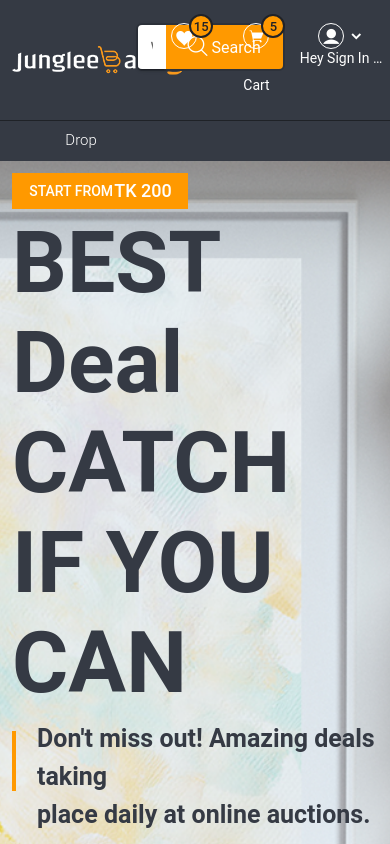
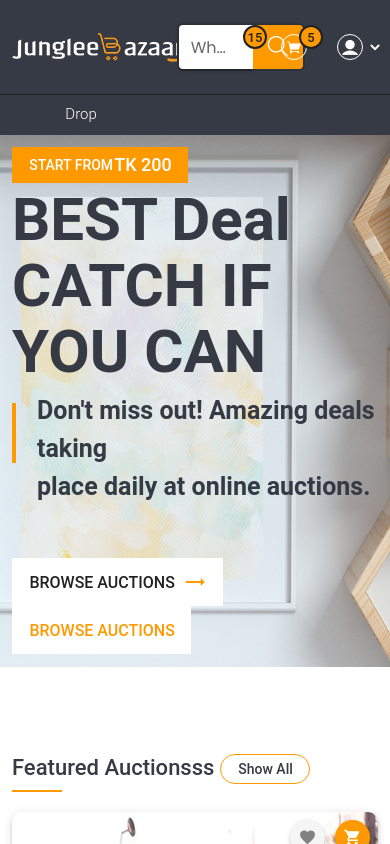
Before and after one commit to mobarak25/jungleefy, a Vue app: page / in a window 390 px wide. Shown: the top 844 px of the page. Built offline with nearby package versions, Linux system fonts and the light colour scheme.

Commit message:
header responsive

```diff
--- a/src/assets/sass/_common.scss
+++ b/src/assets/sass/_common.scss
@@ -29,8 +29,7 @@ button{
 /*=====  Main structure  =======*/
 /*==============================*/
 
-@include media(other){
-
+@include media(container){
 	.container{
 		max-width: 1614px;
 	}
--- a/src/assets/sass/_mixins.scss
+++ b/src/assets/sass/_mixins.scss
@@ -95,25 +95,38 @@ $unit: 'px'; // Feel free to change the unit.
 
 //media screen
 @mixin media($name){
-	@if ($name == "other") {
+
+	@if(type-of($name) == number){
+		@media (max-width: $name){
+			@content
+		}
+	}
+	@else if(type-of($name) == string){
+
+		@if ($name == "container") {
 			@media (min-width: 1600px){
 				@content
 			}
-    }@if ($name == "xl") {
-        @media (max-width: 1199px){
+		}
+		@if ($name == "xl") {
+			@media (max-width: 1904px){
 				@content
 			}
-    }@if ($name == "lg") {
-        @media (max-width: 991px){
+		}
+		@else if ($name == "lg") {
+			@media (max-width: 1263px){
 				@content
 			}
-    }@if ($name == "md") {
-        @media (max-width: 767px){
+		}
+		@else if ($name == "md") {
+			@media (max-width: 960px){
 				@content
 			}
-    }@if ($name == "sm") {
+		}
+		@else if ($name == "sm") {
 			@media (max-width: 576px){
 				@content
 			}
 		}
 	}
+}
--- a/src/assets/sass/header.scss
+++ b/src/assets/sass/header.scss
@@ -109,7 +109,7 @@ header{
 }
 .select-box {
     margin-right: rem-calc(20px);
-    width: 104px;
+    width: 107px;
     overflow: hidden;
     position: relative;
 
@@ -159,3 +159,53 @@ header{
         background: linear-gradient(0deg, rgba(43,48,55,1) 0%, rgba(28,30,34,1) 100%);
     }
 }
+
+@include media(1599px){
+    .top-header-left {
+        width: 37%;
+    }
+    .top-header-mid {
+        width: 37.5%;
+    }
+    .select-box{
+        margin-right: rem-calc(5px);
+    }
+    .select-box-wrapper{
+        padding-right: 0;
+    }
+}
+
+@include media(lg){
+    .site-search{
+        .site-search-btn {
+            width: 50px;
+        }
+        .site-search-box {
+            width: calc(100% - 50px);
+        }
+    }
+    .top-header-left {
+        width: 45%;
+    }
+    .top-header-mid {
+        width: 35%;
+    }
+    .top-header-right {
+        width: 20%;
+    }
+    .select-box {
+        width: 93px;
+        .v-input__slot{
+            padding: 0 5px !important;
+        }
+    }
+    .top-header-widgets{
+        span{
+            display: none;
+            &.sign-text{
+                display: none;
+            }
+        }
+    }
+
+}
--- a/src/assets/sass/home_banner.scss
+++ b/src/assets/sass/home_banner.scss
@@ -1,5 +1,6 @@
 .banner-wrapper{
     padding-bottom: rem-calc(47px);
+
     position: relative;
     .banner-caption{
         .v-btn{
@@ -13,7 +14,11 @@
         }
         h2{
             padding: rem-calc(4px 0 7px);
-            @include font(primary, 86px, 100px, semi-bold)
+            @include font(primary, 86px, 100px, semi-bold);
+
+            @include media(1599px){
+                @include font(false, 60px, 66px, false)
+            }
         }
         p{
             padding-left: rem-calc(25px);
@@ -38,6 +43,7 @@
             }
         }
     }
+
 }
 
 .banner-wrapper .banner-truck{
--- a/src/components/SiteHeader.vue
+++ b/src/components/SiteHeader.vue
@@ -36,10 +36,10 @@
                                         dark
                                         solo
                                         append-icon="mdi-chevron-down"
-                                        :items="locations"
-                                        label="Location"
+                                        :items="Categories"
+                                        label="Category"
                                         hide-details
-                                        v-model="selectedLocation"
+                                        v-model="selectedCategory"
                                         background-color="primary"
                                     ></v-select>
                                 </v-flex>
@@ -63,13 +63,14 @@
                                     ></v-autocomplete>
                                 </v-flex>
                                 <button class="site-search-btn" type="submit">
-                                    <i class="icofont-search"></i> Search
+                                    <i class="icofont-search"></i>
+                                    <span class="pl-1 d-none d-lg-inline-block">Search</span>
                                 </button>
                             </v-flex>
                         </v-flex>
 
                         <!-- Top header right -->
-                        <v-layout justify-end class="top-header-right">
+                        <v-layout justify-end class="top-header-right align-center">
                             <v-flex class="top-header-widgets flex-grow-0">
                                 <a href="#">
                                     <v-flex class="header-widgets-icon">
@@ -139,7 +140,9 @@ export default {
         offset: false,
 
         selectedLocation: "",
+        selectedCategory: "",
         locations: ["Dhaka", "India", "pakistan"],
+        Categories: ["Categories1", "Categories2", "Categories3"],
 
         items: ["foo", "bar", "fizz", "buzz"],
         values: [],
```
Lines whose indentation alone changed are shown as unchanged.
